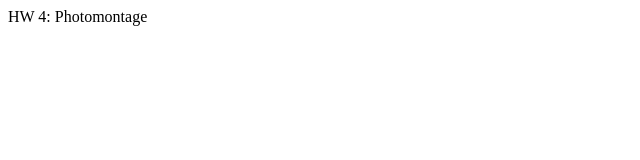
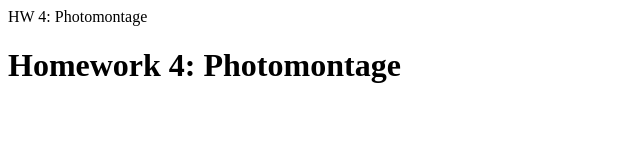
Before and after one commit to anaduran84/Anawebsite, a plain HTML site: page hw4.html in a window 1280 px wide. Shown: the whole page, without its empty margins (0-640 px from the left). Drawn offline with Linux system fonts and the light colour scheme.

Commit message:
Update hw4.html

```diff
--- a/hw4.html
+++ b/hw4.html
@@ -2,3 +2,10 @@
 </html>
 </head>
 </title>HW 4: Photomontage
+<meta charset=“UTF-8”>
+<meta name=“viewport” content=“width=device-width, initial-scale=1”>
+<meta name=“description” content=“This is the fourth homework assignment for FA25 MEDP150”>
+</head>
+
+<body>
+<h1>Homework 4: Photomontage</h1>
```
